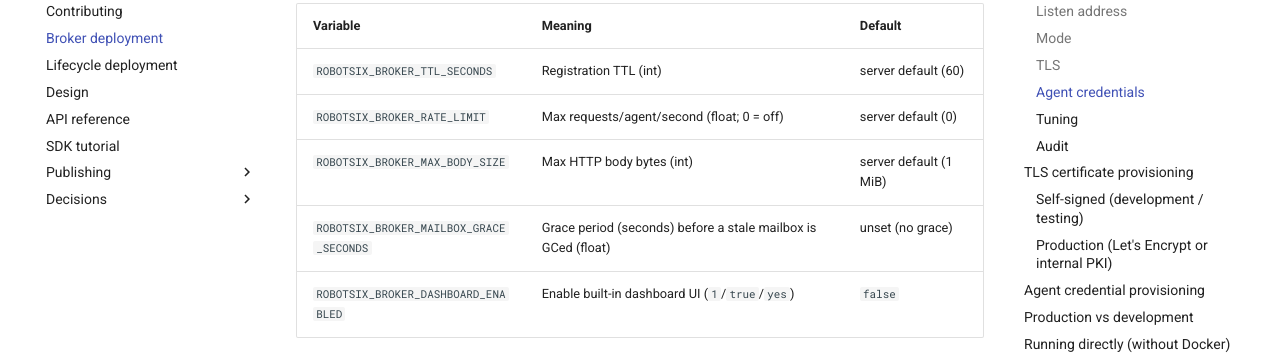
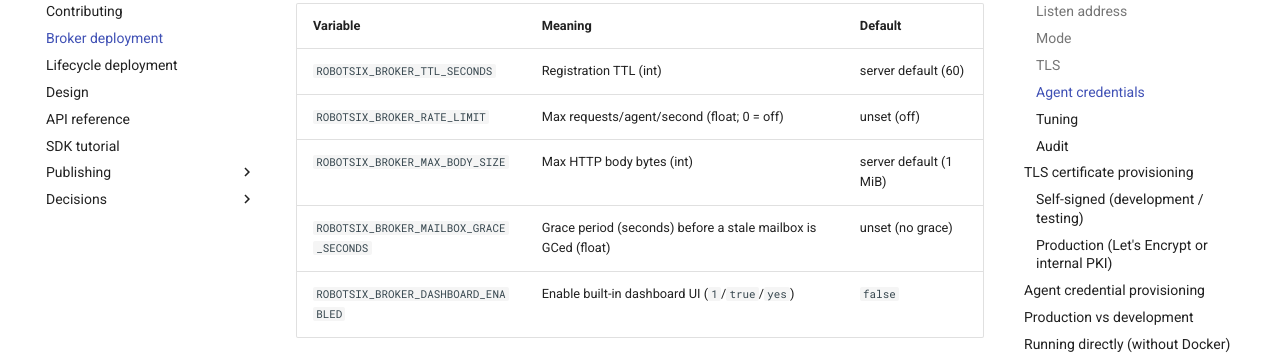
Before and after one commit to damien-robotsix/robotsix-agent-comm, an MkDocs documentation site: the page built from docs/broker/deployment.md, in a window 1280 px wide and 900 px high, scrolled down 2342 px. Shown: the part 151-505 px from the top of the window. Built offline with MkDocs 1.6.1 and Material for MkDocs 9.7.7, drawn with Linux system fonts in a browser that asks for light colours.

Commit message:
mill: env doc sync: default-mismatch — ROBOTSIX_BROKER_RATE_LIMIT (20260630T083445Z-env-doc-sync-default-mismatch-robotsix-b-d4de) (#202)
Co-authored-by: robotsix-mill <mill@robotsix.local>

```diff
--- a/docs/broker/deployment.md
+++ b/docs/broker/deployment.md
@@ -103,7 +103,7 @@ agent-1=shared-secret-one,agent-2=shared-secret-two
 | Variable                                | Meaning                                                       | Default                |
 | --------------------------------------- | ------------------------------------------------------------- | ---------------------- |
 | `ROBOTSIX_BROKER_TTL_SECONDS`           | Registration TTL (int)                                        | server default (60)    |
-| `ROBOTSIX_BROKER_RATE_LIMIT`            | Max requests/agent/second (float; 0 = off)                    | server default (0)     |
+| `ROBOTSIX_BROKER_RATE_LIMIT`            | Max requests/agent/second (float; 0 = off)                    | unset (off)            |
 | `ROBOTSIX_BROKER_MAX_BODY_SIZE`         | Max HTTP body bytes (int)                                     | server default (1 MiB) |
 | `ROBOTSIX_BROKER_MAILBOX_GRACE_SECONDS` | Grace period (seconds) before a stale mailbox is GCed (float) | unset (no grace)       |
 | `ROBOTSIX_BROKER_DASHBOARD_ENABLED`     | Enable built-in dashboard UI (`1`/`true`/`yes`)               | `false`                |
```
Also changed, not shown: CHANGELOG.md (+4 -0 lines).
